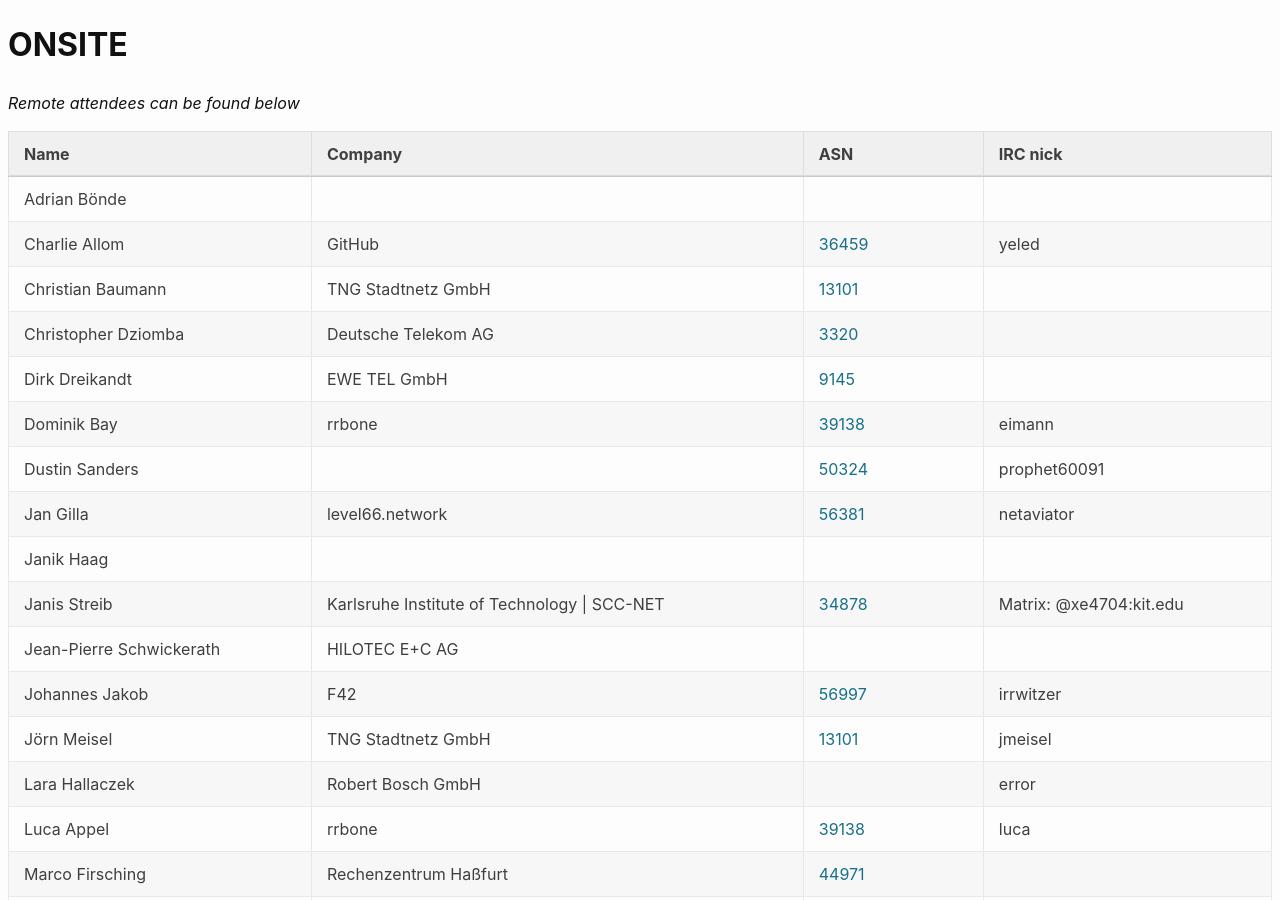
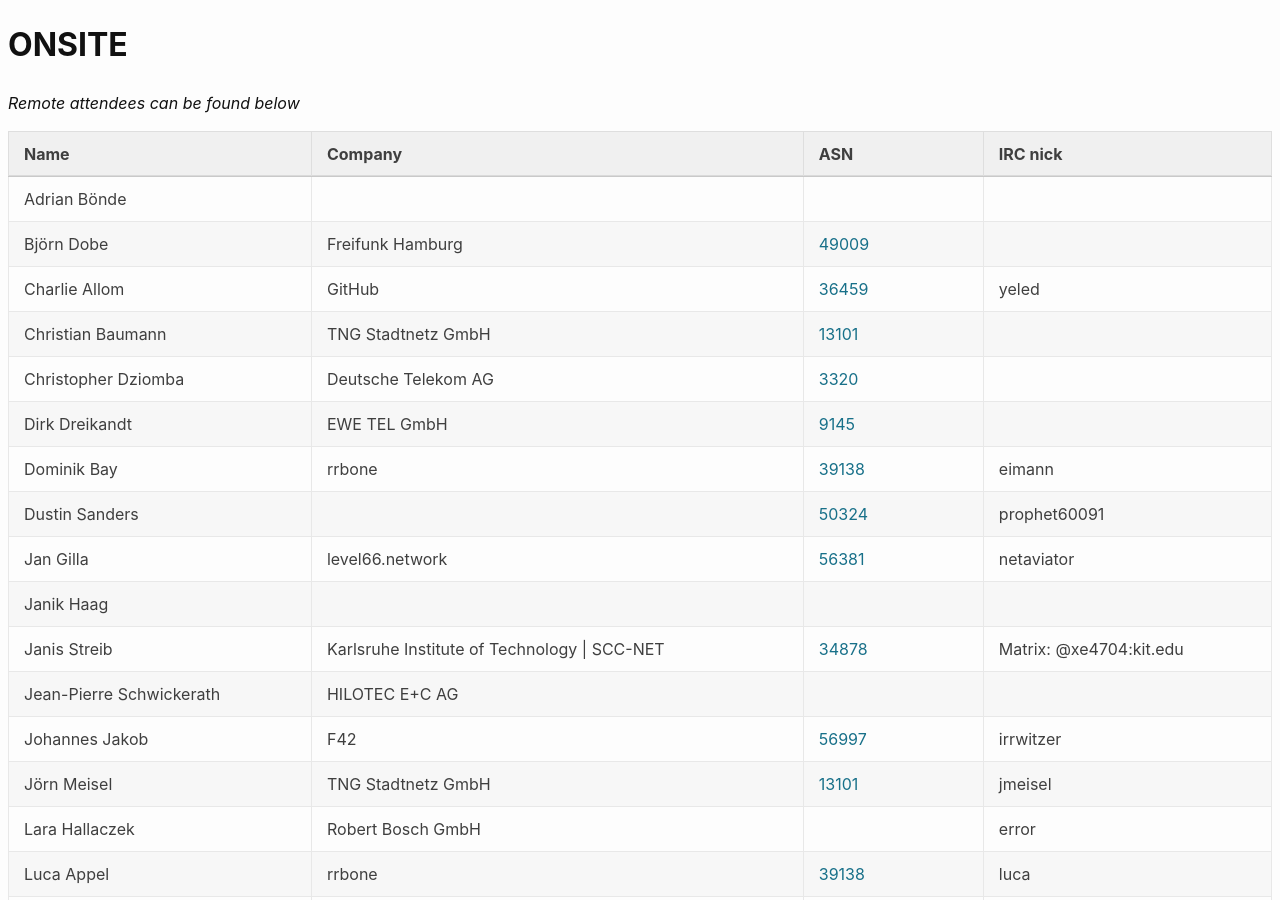
Before and after one commit to denog/pretix-attendeelist, a Jekyll site: the page built from denog15/index.md, in a window 1280 px wide and 900 px high. Built offline with Jekyll 4.4.1, drawn with Linux system fonts in a browser that asks for light colours.

Commit message:
Latest data: Wed Jul 12 18:10:44 UTC 2023

```diff
--- a/_data/attendees_denog15_onsite.json
+++ b/_data/attendees_denog15_onsite.json
@@ -4,6 +4,12 @@
     "company": null,
     "irc": null,
     "asn": null
+  },
+  {
+    "name": "Björn Dobe",
+    "company": "Freifunk Hamburg",
+    "irc": null,
+    "asn": "49009"
   },
   {
     "name": "Charlie Allom",
```
